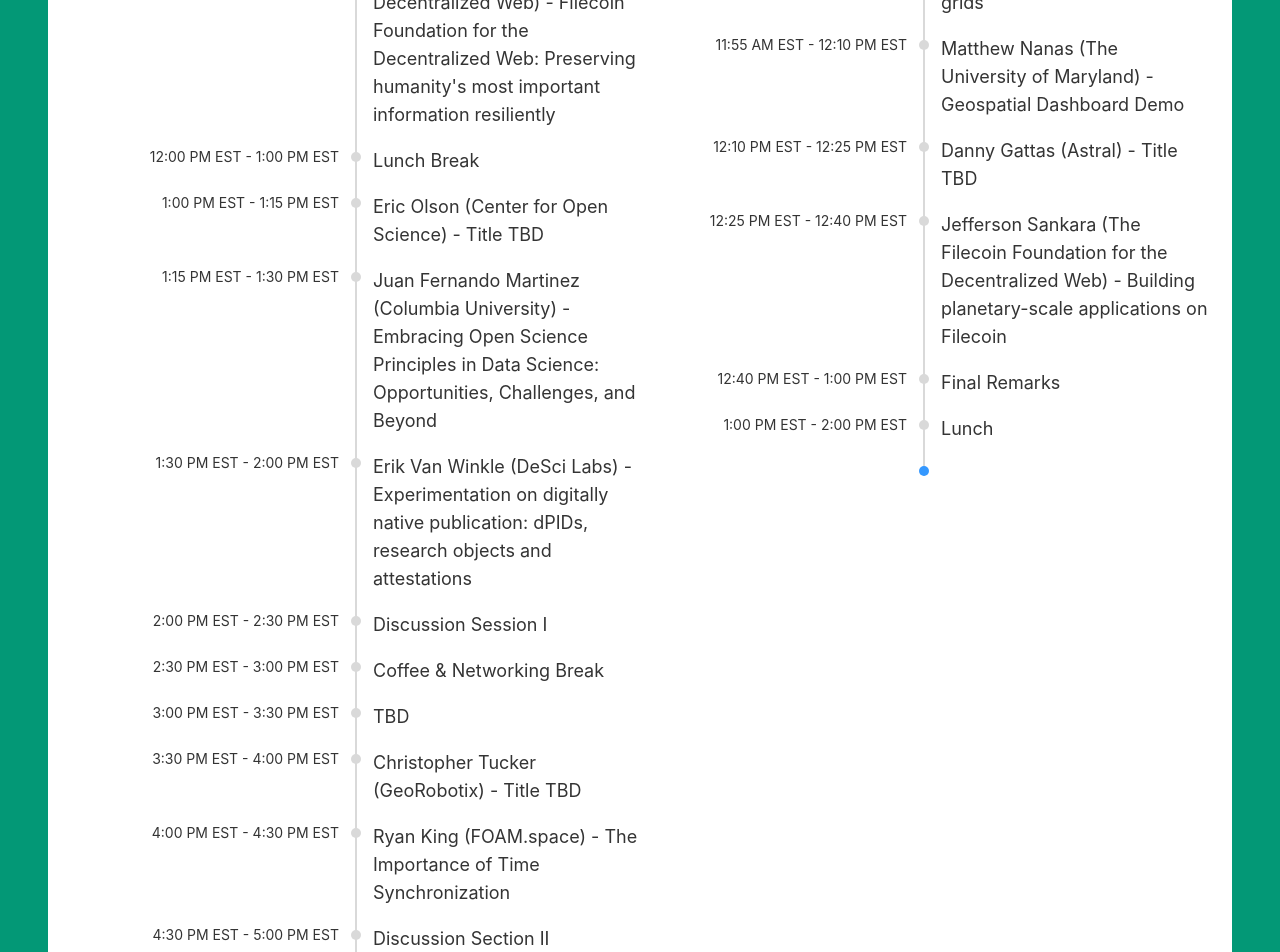
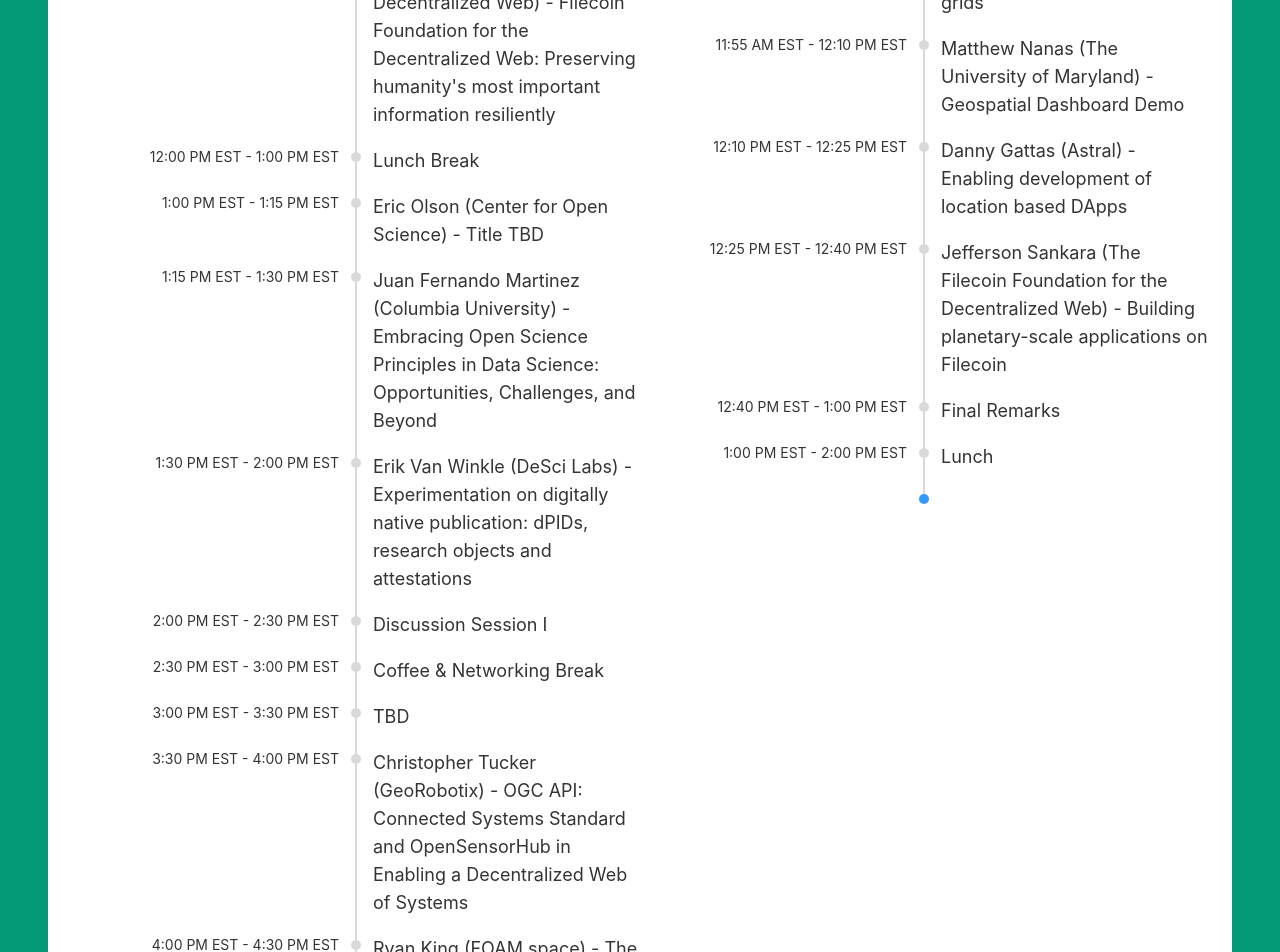
Before and after one commit to easierdata/easier-workshop-site, a React (Create React App) app: page / in a window 1280 px wide. Shown: the part 4180-5132 px from the top of the page. Built offline with nearby package versions, Linux system fonts and the light colour scheme.

Commit message:
Update itinerary.tsx

```diff
--- a/src/pages/itinerary/itinerary.tsx
+++ b/src/pages/itinerary/itinerary.tsx
@@ -57,7 +57,7 @@ export default function Itinerary(): JSX.Element {
                                 <p className="text-lg">TBD</p>
                             </Timeline.Item>
                             <Timeline.Item time="3:30 PM EST - 4:00 PM EST">
-                                <p className="text-lg">Christopher Tucker (GeoRobotix) - Title TBD</p>
+                                <p className="text-lg">Christopher Tucker (GeoRobotix) - OGC API: Connected Systems Standard and OpenSensorHub in Enabling a Decentralized Web of Systems</p>
                             </Timeline.Item>
                             <Timeline.Item time="4:00 PM EST - 4:30 PM EST">
                                 <p className="text-lg">Ryan King (FOAM.space) - The Importance of Time Synchronization</p>
@@ -96,7 +96,7 @@ export default function Itinerary(): JSX.Element {
                                 <p className="text-lg">Matthew Nanas (The University of Maryland) - Geospatial Dashboard Demo</p>
                             </Timeline.Item>
                             <Timeline.Item time="12:10 PM EST - 12:25 PM EST">
-                                <p className="text-lg">Danny Gattas (Astral) - Title TBD</p>
+                                <p className="text-lg">Danny Gattas (Astral) - Enabling development of location based DApps</p>
                             </Timeline.Item>
                             <Timeline.Item time="12:25 PM EST - 12:40 PM EST">
                                 <p className="text-lg">Jefferson Sankara (The Filecoin Foundation for the Decentralized Web) - Building planetary-scale applications on Filecoin</p>
```
